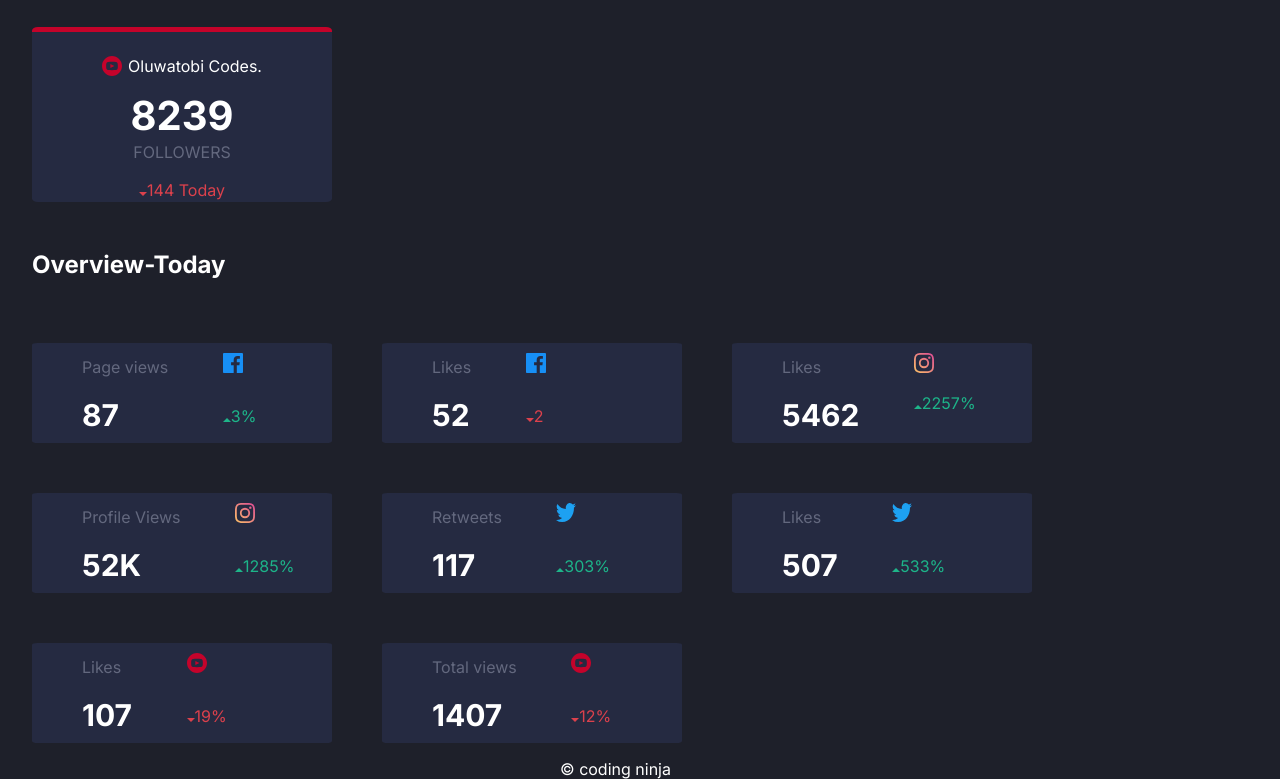
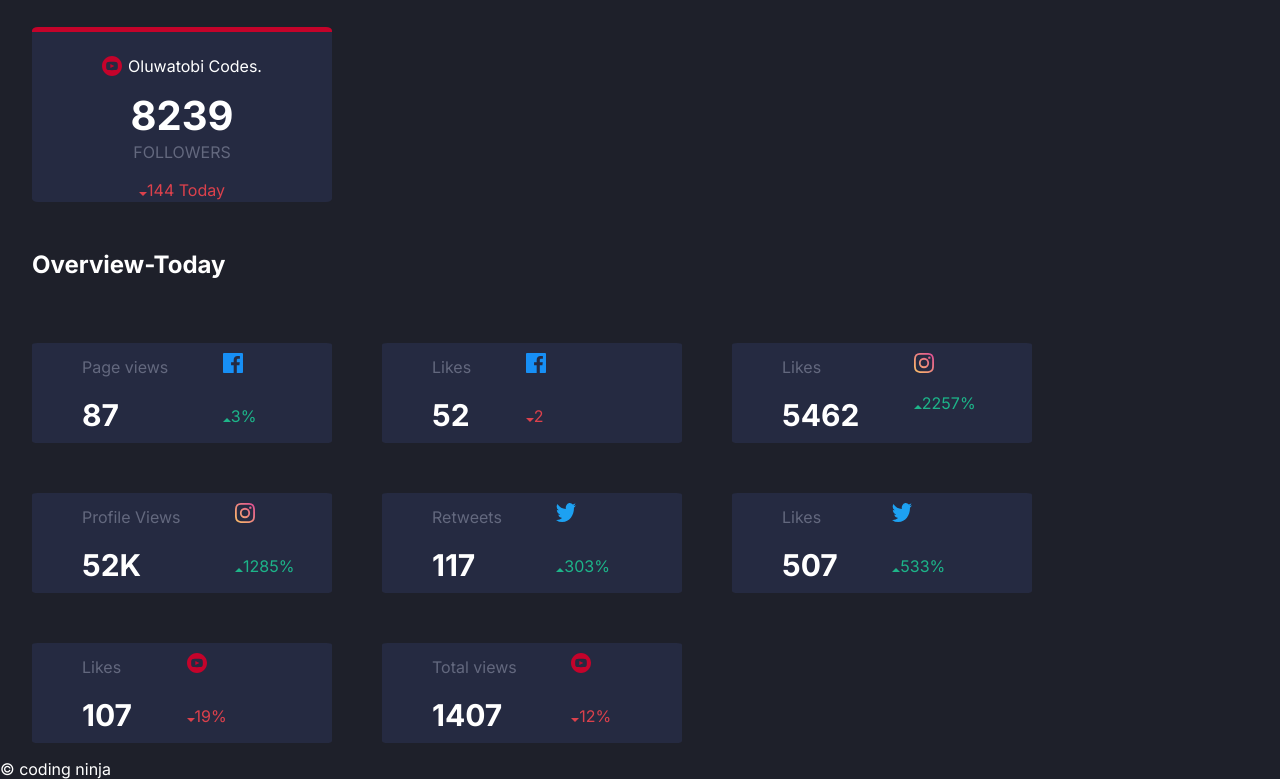
Before and after one commit to Oluwatobiiiiii/socialmediadashboard.github.io, a plain HTML site: page index.html in a window 1280 px wide. Shown: the part 355-1134 px from the top of the page. Drawn offline with Linux system fonts and the light colour scheme.

Commit message:
Update styles.css

```diff
--- a/styles.css
+++ b/styles.css
@@ -564,8 +564,6 @@ body{
 
 .copyright{
   margin-top: 1rem;
-  margin-left: 35rem;
-  margin-right: 35rem;
   color: var(--generalWhite--);
 
 }
```
